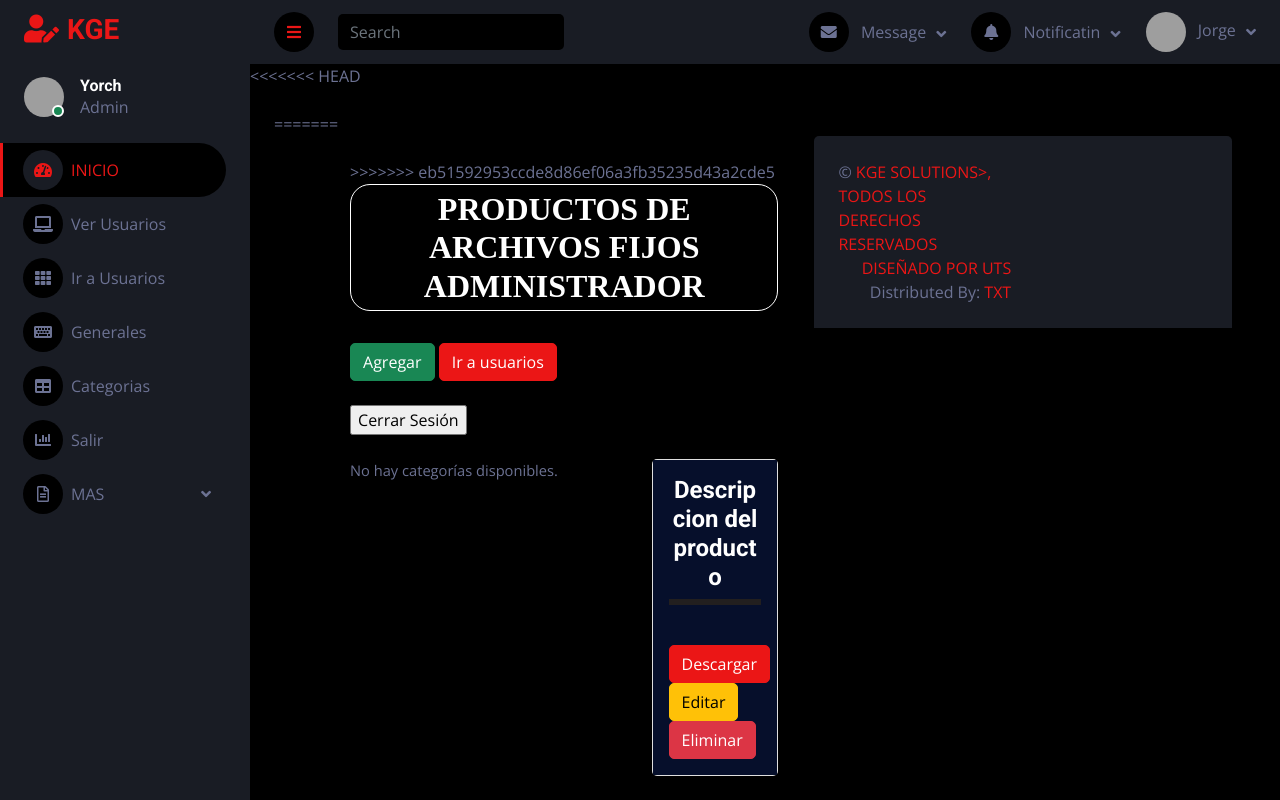
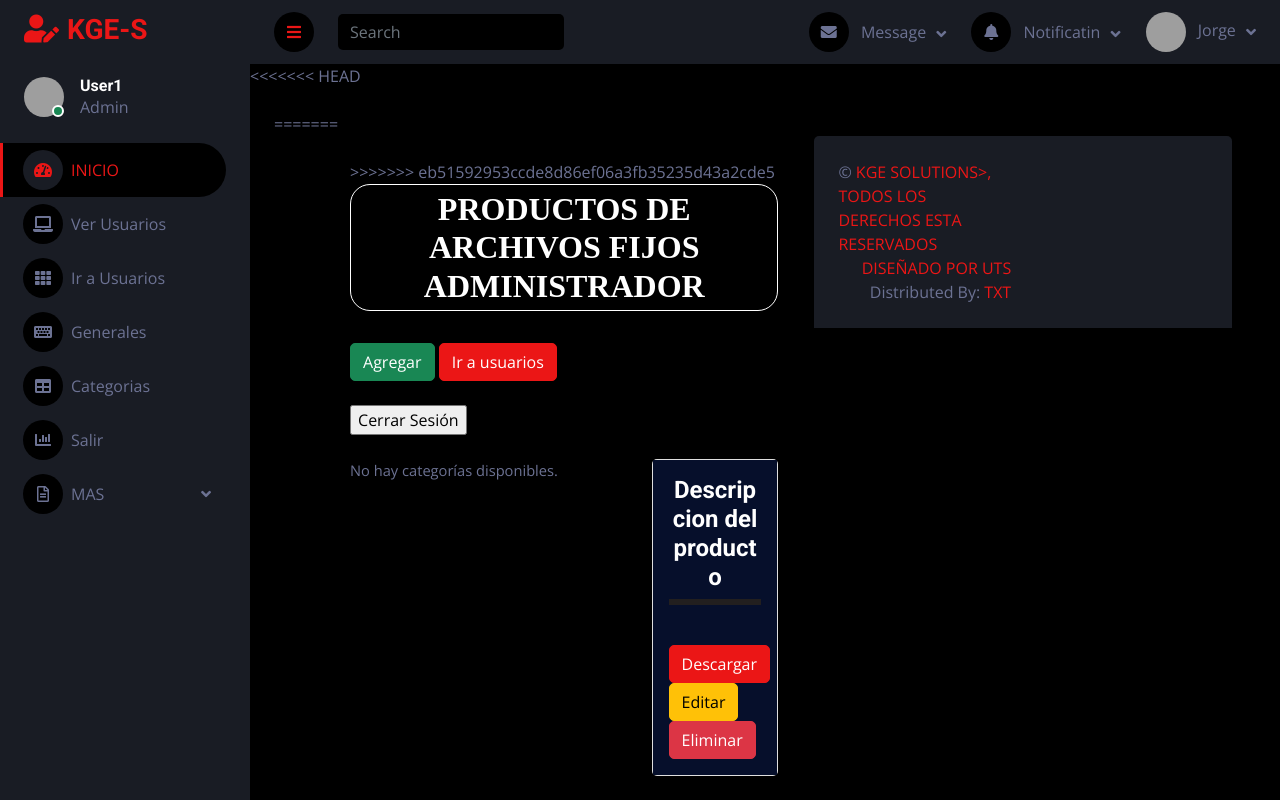
Before and after one commit to Orlando2605/KGE_SOLUTIONS, a PHP site: page /views/views_admin/index.php in a window 1280 px wide. Run offline with PHP 8.4, Linux system fonts and the light colour scheme; data that the repository does not hold is empty; some libraries are stand-ins or nearby versions; grey boxes are pictures that could not be loaded.

Commit message:
Header y Footer

```diff
--- a/includes/css/style.css
+++ b/includes/css/style.css
@@ -1,4 +1,4 @@
-/********** Template CSS **********/
+/********** Template CSs **********/
 :root {
     --primary: #EB1616;
     --secondary: #191C24;
--- a/includes/php/footer.php
+++ b/includes/php/footer.php
@@ -6,7 +6,7 @@
                 <div class="bg-secondary rounded-top p-4">
                     <div class="row">
                         <div class="col-12 col-sm-6 text-center text-sm-start">
-                            &copy; <a href="#">KGE SOLUTIONS>, TODOS LOS DERECHOS RESERVADOS
+                            &copy; <a href="#">KGE SOLUTIONS>, TODOS LOS DERECHOS ESTA RESERVADOS
                         </div>
                         <div class="col-12 col-sm-6 text-center text-sm-end">
                             <!--/*** This template is free as long as you keep the footer author’s credit link/attribution link/backlink. If you'd like to use the template without the footer author’s credit link/attribution link/backlink, you can purchase the Credit Removal License from "https://htmlcodex.com/credit-removal". Thank you for your support. ***/-->
@@ -18,7 +18,7 @@
             </div>
             <!-- Footer End -->
         </div>
-        <!-- Content End -->
+
 
 
         <!-- Back to Top -->
--- a/includes/php/header.php
+++ b/includes/php/header.php
@@ -3,7 +3,7 @@
 
 <head>
     <meta charset="utf-8">
-    <title>KGE-SOLUTIONS</title>
+    <title>KGE-SOLUTIONs</title>
     <meta content="width=device-width, initial-scale=1.0" name="viewport">
     <meta content="" name="keywords">
     <meta content="" name="description">
@@ -36,7 +36,7 @@
         <!-- Spinner Start -->
         <div id="spinner" class="show bg-dark position-fixed translate-middle w-100 vh-100 top-50 start-50 d-flex align-items-center justify-content-center">
             <div class="spinner-border text-primary" style="width: 3rem; height: 3rem;" role="status">
-                <span class="sr-only">Loading...</span>
+                <span class="sr-only">Cargando</span>
             </div>
         </div>
         <!-- Spinner End -->
@@ -46,7 +46,7 @@
         <div class="sidebar pe-4 pb-3">
             <nav class="navbar bg-secondary navbar-dark">
                 <a href="index.html" class="navbar-brand mx-4 mb-3">
-                    <h3 class="text-primary"><i class="fa fa-user-edit me-2"></i>KGE</h3>
+                    <h3 class="text-primary"><i class="fa fa-user-edit me-2"></i>KGE-S</h3>
                 </a>
                 <div class="d-flex align-items-center ms-4 mb-4">
                     <div class="position-relative">
@@ -54,7 +54,7 @@
                         <div class="bg-success rounded-circle border border-2 border-white position-absolute end-0 bottom-0 p-1"></div>
                     </div>
                     <div class="ms-3">
-                        <h6 class="mb-0">Yorch</h6>
+                        <h6 class="mb-0">User1</h6>
                         <span>Admin</span>
                     </div>
                 </div>
@@ -72,7 +72,7 @@
                             <a href="signin.html" class="dropdown-item">Sign In</a>
                             <a href="signup.html" class="dropdown-item">Sign Up</a>
                             <a href="404.html" class="dropdown-item">404 Error</a>
-                            <a href="blank.html" class="dropdown-item">Blank Page</a>
+                            <a href="blank.html" class="dropdown-item">P blanco</a>
                         </div>
                     </div>
                 </div>
--- a/views/products/products.php
+++ b/views/products/products.php
@@ -10,6 +10,7 @@
 #    exit;
 #}
 ?>
+  c<!-- omentario1 -->
 
 <!DOCTYPE html>
 <html lang="es">
```
